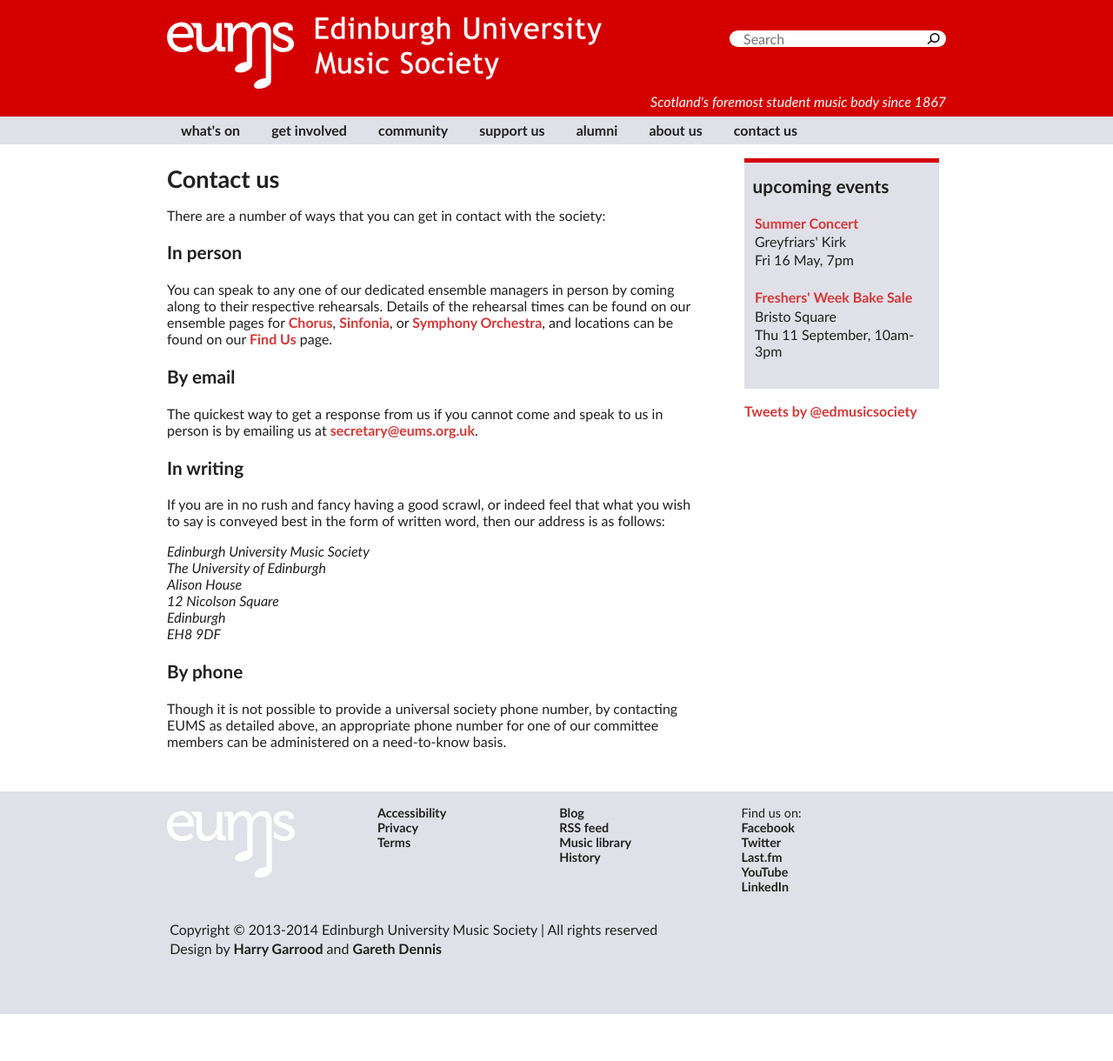
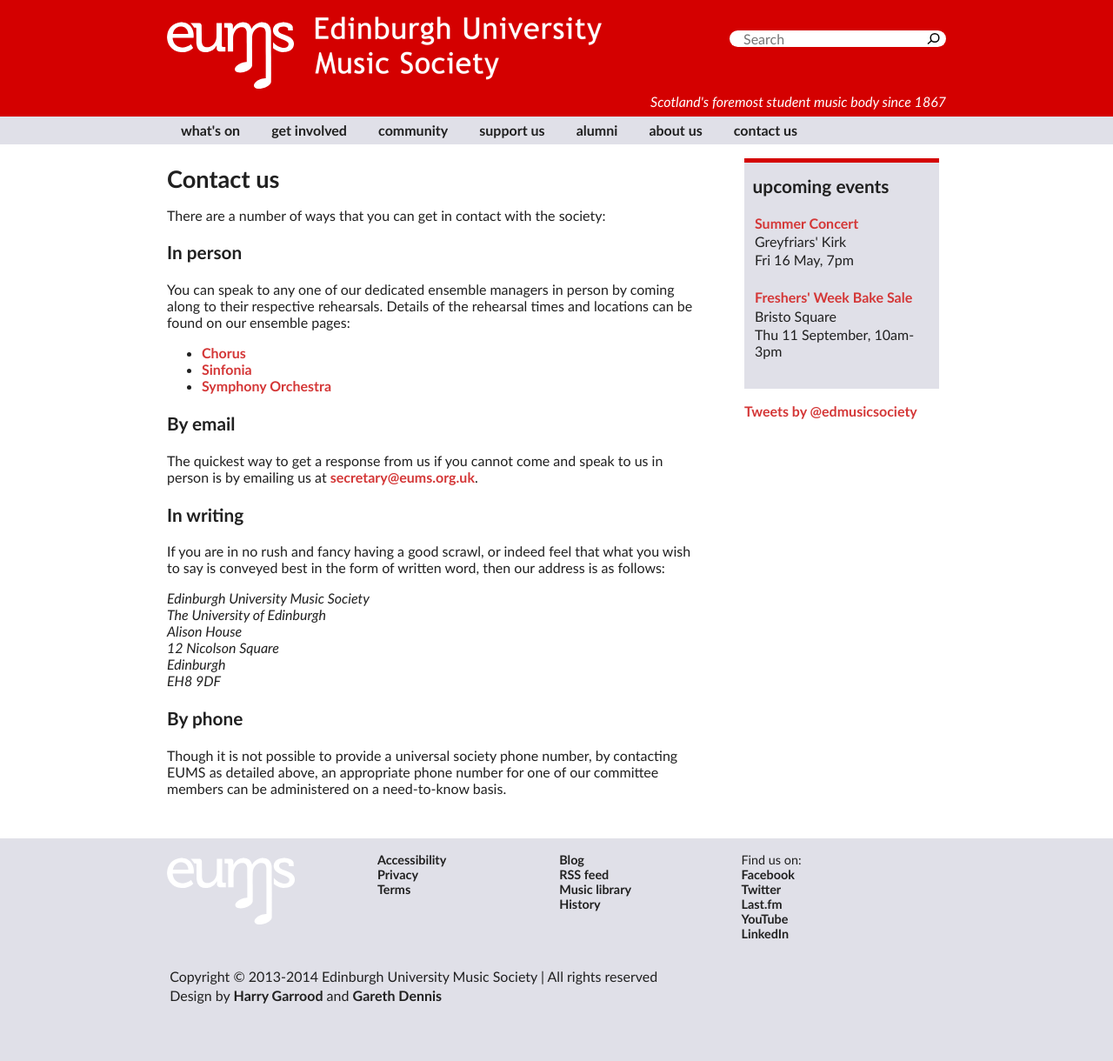
Before and after one commit to eums/website, a Jekyll site: the page built from contact-us/index.markdown, in a window 1280 px wide. Shown: the whole page at 87% size. Built offline with Jekyll 4.4.1, drawn with Linux system fonts in a browser that asks for light colours; comment, search, counter and statistics services are not loaded; before the commit the page ends 1166 px from its top, so only the background shows below that.

Commit message:
fix broken link in contact-us

```diff
--- a/contact-us/index.markdown
+++ b/contact-us/index.markdown
@@ -10,12 +10,11 @@
 
 ### In person
 
-You can speak to any one of our dedicated ensemble managers in person by coming
-along to their respective rehearsals. Details of the rehearsal times can be
-found on our ensemble pages for [Chorus](/chorus/), [Sinfonia](/sinfonia/), or
-[Symphony Orchestra](/symphony-orchestra/), and locations can be found on our
-<a title="Rehearsal locations"
-href="http://eums.eusa.ed.ac.uk/find/practice">Find Us</a> page.
+You can speak to any one of our dedicated ensemble managers in person by coming along to their respective rehearsals. Details of the rehearsal times and locations can be found on our ensemble pages:
+
+* [Chorus](/chorus/)
+* [Sinfonia](/sinfonia/)
+* [Symphony Orchestra](/symphony-orchestra/)
 
 ### By email
 
```
